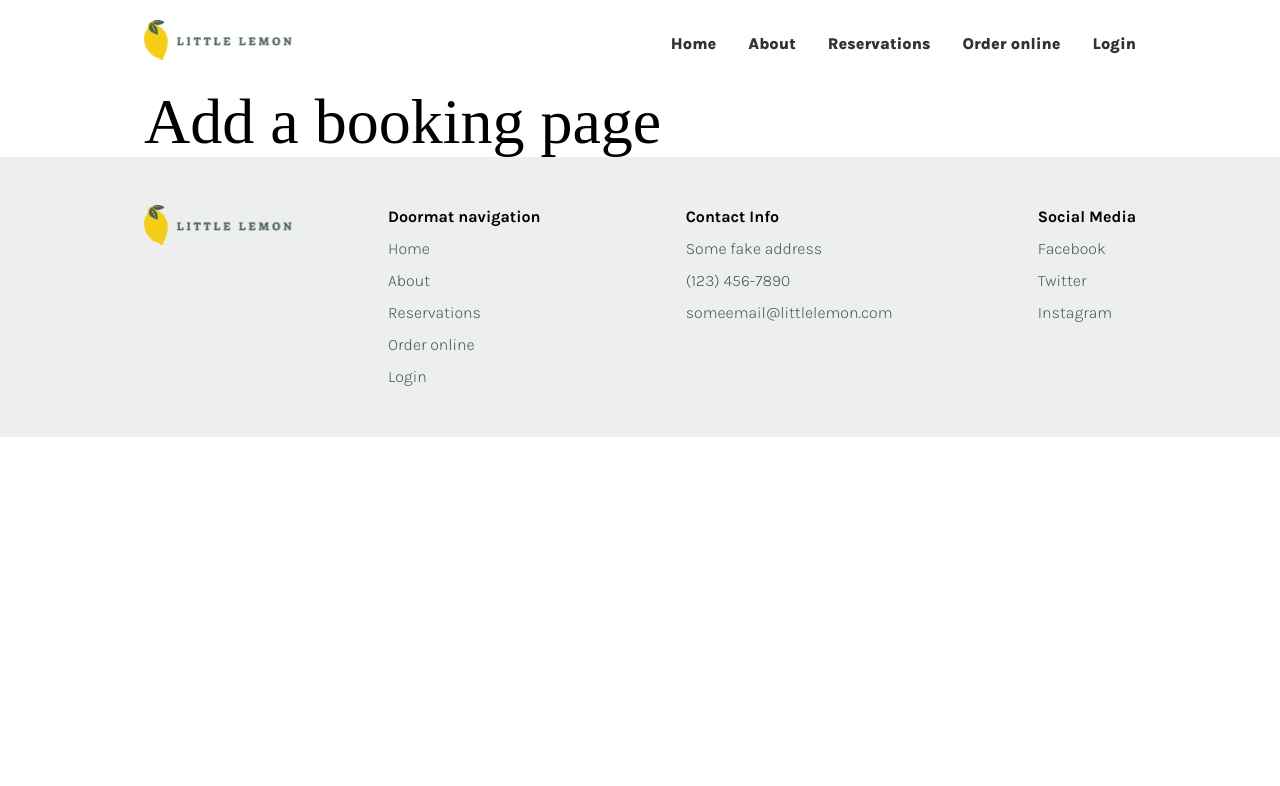
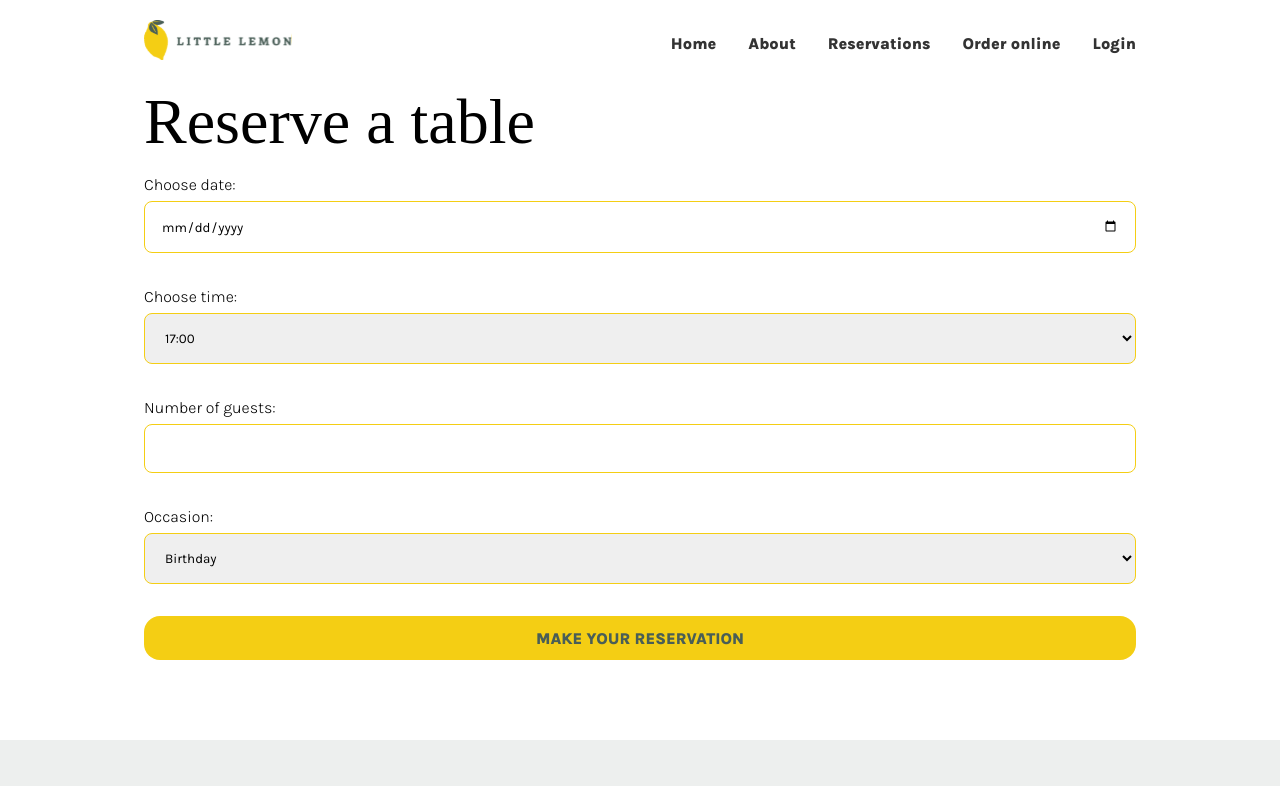
Before and after one commit to raphaellopes/meta-capstone-project, a React (Vite) app: page /booking in a window 1280 px wide. Shown: the top 786 px of the page. Built offline with nearby package versions, Linux system fonts and the light colour scheme; a web font is replaced by a local one.

Commit message:
create booking form component

```diff
--- a/src/App.css
+++ b/src/App.css
@@ -25,6 +25,7 @@
   --font-size-xl: 40px;
   --font-size-xxl: 64px;
 
+  --border-radius-sm: 8px;
   --border-radius-base: 16px;
 }
 
@@ -104,6 +105,13 @@ button:hover {
   justify-items: center;
 }
 
+input, select {
+  font-family: var(--font-primary);
+  padding: 1rem;
+  border-radius: var(--border-radius-sm);
+  border: 1px solid var(--primary-highlight);
+}
+
 @media (min-width: 768px) {
   .grid {
     grid-template-columns: repeat(3, minmax(250px, 1fr));
--- /dev/null
+++ b/src/components/booking-form/index.tsx
@@ -0,0 +1,50 @@
+import styles from './styles.module.css';
+import { useState } from 'react';
+
+const BookingForm = () => {
+  const [availableTimes, setAvailableTimes] = useState(['17:00', '18:00', '19:00', '20:00', '21:00', '22:00']);
+  const [data, setData] = useState({
+    date: '',
+    time: '',
+    guests: '',
+    occasion: ''
+  });
+
+  const handleSubmit = (event: React.FormEvent<HTMLFormElement>) => {
+    event.preventDefault();
+    console.log('handleSubmit >>>', data);
+  };
+
+  return (
+    <form onSubmit={handleSubmit} className={styles.root}>
+      <div>
+        <label htmlFor="choose-date">Choose date:</label>
+        <input type="date" id="choose-date" name="choose-date" value={data.date} onChange={(e) => setData({ ...data, date: e.target.value })} />
+      </div>
+      <div>
+        <label htmlFor="choose-time">Choose time:</label>
+        <select id="choose-time" name="choose-time" value={data.time} onChange={(e) => setData({ ...data, time: e.target.value })}>
+          {availableTimes.map((time) => (
+            <option key={time} value={time}>
+              {time}
+            </option>
+          ))}
+        </select>
+      </div>
+      <div>
+        <label htmlFor="guests">Number of guests:</label>
+        <input type="number" id="guests" name="guests" min="1" max="10" value={data.guests} onChange={(e) => setData({ ...data, guests: e.target.value })}/>
+      </div>
+      <div>
+        <label htmlFor="occasion">Occasion:</label>
+        <select id="occasion" name="occasion" value={data.occasion} onChange={(e) => setData({ ...data, occasion: e.target.value })}>
+          <option value="Birthday">Birthday</option>
+          <option value="Anniversary">Anniversary</option>
+        </select>
+      </div>
+      <button type="submit">Make your reservation</button>
+    </form>
+  );
+};
+
+export default BookingForm;
--- /dev/null
+++ b/src/components/booking-form/styles.module.css
@@ -0,0 +1,12 @@
+.root {
+  display: grid;
+  gap: 2rem;
+  padding: 1rem 0 5rem;
+}
+
+.root > div {
+  display: flex;
+  flex-direction: column;
+  align-items: stretch;
+  gap: 0.25rem;
+}
--- a/src/pages/booking.tsx
+++ b/src/pages/booking.tsx
@@ -1,9 +1,11 @@
+import BookingForm from "@components/booking-form";
+import SectionHeader from "@components/section-header";
+
 const BookingPage = () => (
   <section id="booking">
     <div className="container">
-      <header>
-        <h1>Add a booking page</h1>
-      </header>
+      <SectionHeader title="Reserve a table" variant="primary-base" />
+      <BookingForm />
     </div>
   </section>
 );
```
